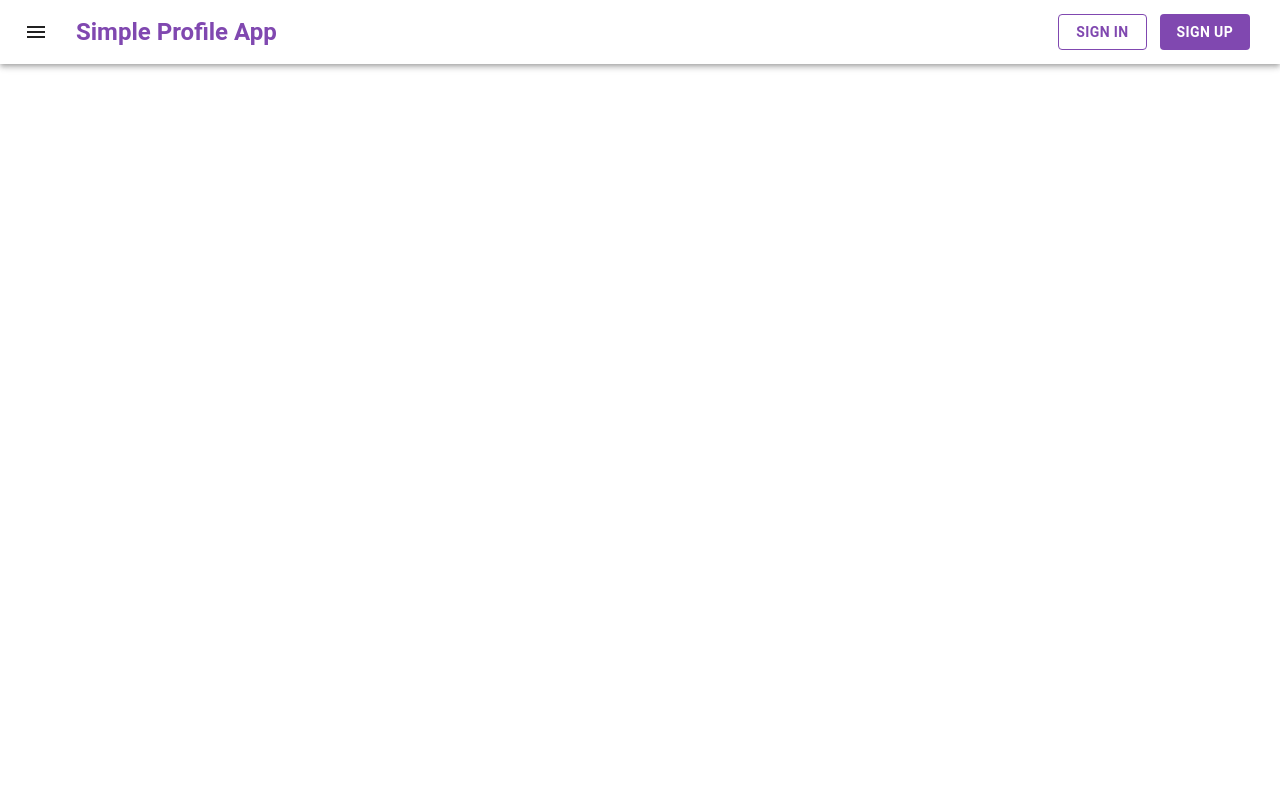
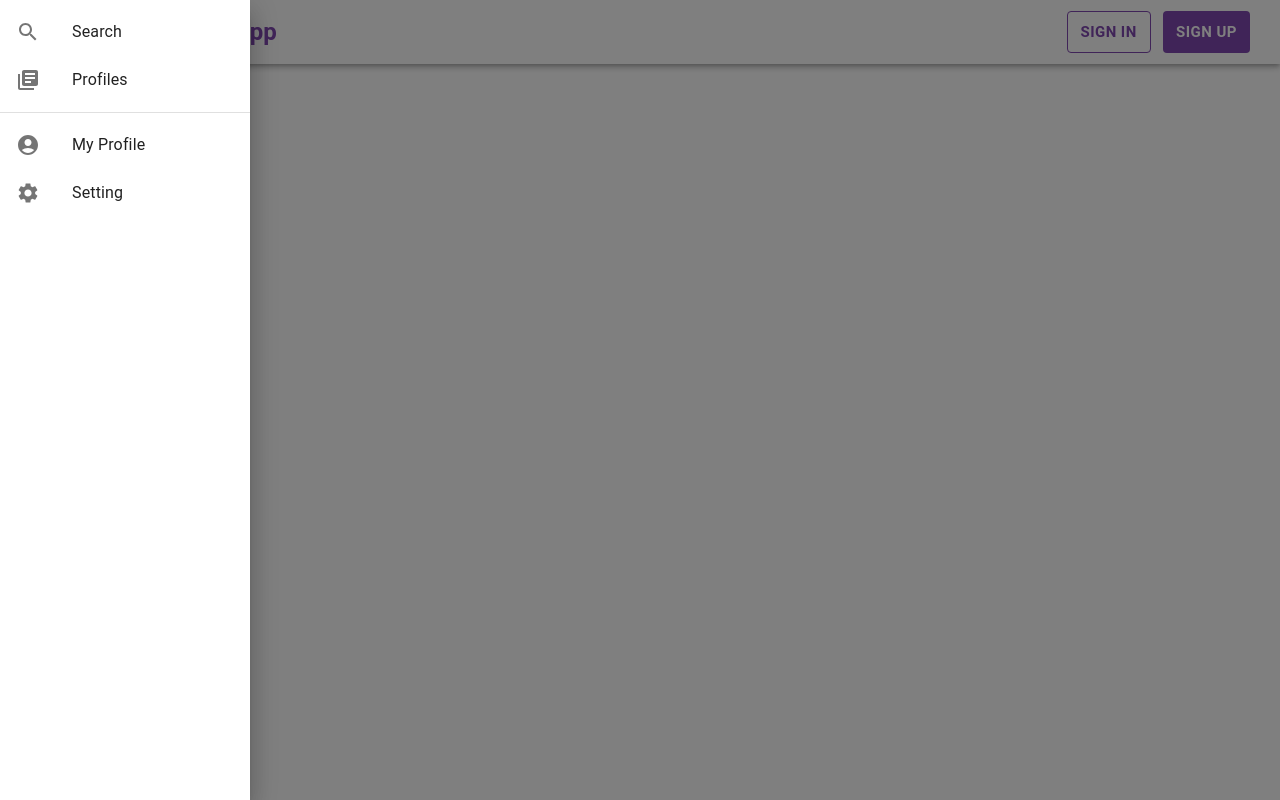
Before and after one commit to hijihyo/simple-profile-app, a React (Create React App) app in the folder client/: page / in a window 1280 px wide. Both pictures are taken after a click on the button "menu". Built offline with nearby package versions, Linux system fonts and the light colour scheme.

Commit message:
Add and implemement, apply sidebar component

```diff
--- a/client/src/components/Header.js
+++ b/client/src/components/Header.js
@@ -1,23 +1,39 @@
-import React from 'react';
-import AppBar from '@mui/material/AppBar';
-import Box from '@mui/material/Box';
-import Toolbar from '@mui/material/Toolbar';
-import Button from '@mui/material/Button';
-import IconButton from '@mui/material/IconButton';
-import Link from '@mui/material/Link';
-import MenuIcon from '@mui/icons-material/Menu';
+import React from 'react'
+import AppBar from '@mui/material/AppBar'
+import Box from '@mui/material/Box'
+import Toolbar from '@mui/material/Toolbar'
+import Button from '@mui/material/Button'
+import IconButton from '@mui/material/IconButton'
+import Link from '@mui/material/Link'
+import Drawer from '@mui/material/Drawer'
+import MenuIcon from '@mui/icons-material/Menu'
+
+import Sidebar from './Sidebar'
 
 const Header = () => {
+  const [sidebar, setSidebar] = React.useState(false)
+  const toggleDrawer = (value) => (event) => {
+    if (event.type === 'keydown' && (event.key === 'Tab' || event.key === 'Shift')) {
+      return
+    }
+    setSidebar(value)
+  }
+
   return (
     <Box sx={{ flexGrow: 1 }}>
       <AppBar position="static">
         <Toolbar>
-          <IconButton
-            size="large" edge="start" color="inherit"
-            aria-label="menu" sx={{ mr: 2 }}
-          >
-            <MenuIcon />
-          </IconButton>
+          <React.Fragment key="sidebar">
+            <IconButton
+              size="large" edge="start" color="inherit"
+              aria-label="menu" sx={{ mr: 2 }} onClick={toggleDrawer(true)}
+            >
+              <MenuIcon />
+            </IconButton>
+            <Drawer open={sidebar} onClose={toggleDrawer(false)}>
+              <Sidebar sidebar={ sidebar } toggleDrawer={ toggleDrawer }/>
+            </Drawer>
+          </React.Fragment>
           <Link
             variant="h5" href="/" underline="none"
             sx={{ color: "secondary.main", fontWeight: "bolder", textAlign: 'left', flexGrow: 1 }}
@@ -25,21 +41,21 @@ const Header = () => {
             Simple Profile App
           </Link>
           <Button
-            variant="outlined" href="/signin"
-            sx={{ width: '7vw', mx: '0.5vw', color: "secondary.main", fontWeight: "bold", borderColor: "secondary.main", "&:hover": { backgroundColor: "#eeeeee", borderColor: "secondary.main", boxShadow: 'none', } }}
+            variant="outlined" href="/signin" size="large"
+            sx={{ mx: '0.5vw', px: '1vw', color: "secondary.main", fontWeight: "bold", borderColor: "secondary.main", "&:hover": { backgroundColor: "#eeeeee", borderColor: "secondary.main", boxShadow: 'none', } }}
           >
             Sign In
           </Button>
           <Button
-            href="/signup"
-            sx={{ width: '7vw', mx: '0.5vw', color: "primary.main", fontWeight: "bold", backgroundColor: "secondary.main", "&:hover": { backgroundColor: "secondary.dark", boxShadow: 'none', } }}
+            href="/signup" size="large"
+            sx={{ mx: '0.5vw', px: '1vw', color: "primary.main", fontWeight: "bold", backgroundColor: "secondary.main", "&:hover": { backgroundColor: "secondary.dark", boxShadow: 'none', } }}
           >
             Sign Up
           </Button>
         </Toolbar>
       </AppBar>
     </Box>
-  );
+  )
 }
 
-export default Header;
+export default Header
--- /dev/null
+++ b/client/src/components/Sidebar.js
@@ -0,0 +1,55 @@
+import React from 'react'
+import Box from '@mui/material/Box'
+import List from '@mui/material/List'
+import Divider from '@mui/material/Divider'
+import ListItem from '@mui/material/ListItem'
+import ListItemIcon from '@mui/material/ListItemIcon'
+import ListItemText from '@mui/material/ListItemText'
+import ListItemButton from '@mui/material/ListItemButton'
+import SearchIcon from '@mui/icons-material/Search'
+import LibraryBooksIcon from '@mui/icons-material/LibraryBooks'
+import AccountCircleIcon from '@mui/icons-material/AccountCircle'
+import SettingsIcon from '@mui/icons-material/Settings'
+
+const Sidebar = ({ sidebar, toggleDrawer }) => {
+  return (
+    <Box
+      sx={{ width: 250 }}
+      role="presentation"
+      onClick={toggleDrawer(false)}
+      onKeyDown={toggleDrawer(false)}
+    >
+      <List>
+        <ListItem disablePadding>
+          <ListItemButton component="a" href="#">
+            <ListItemIcon><SearchIcon /></ListItemIcon>
+            <ListItemText primary="Search" />
+          </ListItemButton>
+        </ListItem>
+        <ListItem disablePadding>
+          <ListItemButton component="a" href="/profiles">
+            <ListItemIcon><LibraryBooksIcon /></ListItemIcon>
+            <ListItemText primary="Profiles" />
+          </ListItemButton>
+        </ListItem>
+      </List>
+      <Divider />
+        <List>
+          <ListItem disablePadding>
+            <ListItemButton component="a" href="/myprofile">
+              <ListItemIcon><AccountCircleIcon /></ListItemIcon>
+              <ListItemText primary="My Profile" />
+            </ListItemButton>
+          </ListItem>
+          <ListItem disablePadding>
+            <ListItemButton component="a" href="#">
+              <ListItemIcon><SettingsIcon /></ListItemIcon>
+              <ListItemText primary="Setting" />
+            </ListItemButton>
+          </ListItem>
+        </List>
+    </Box>
+  )
+}
+
+export default Sidebar
```
